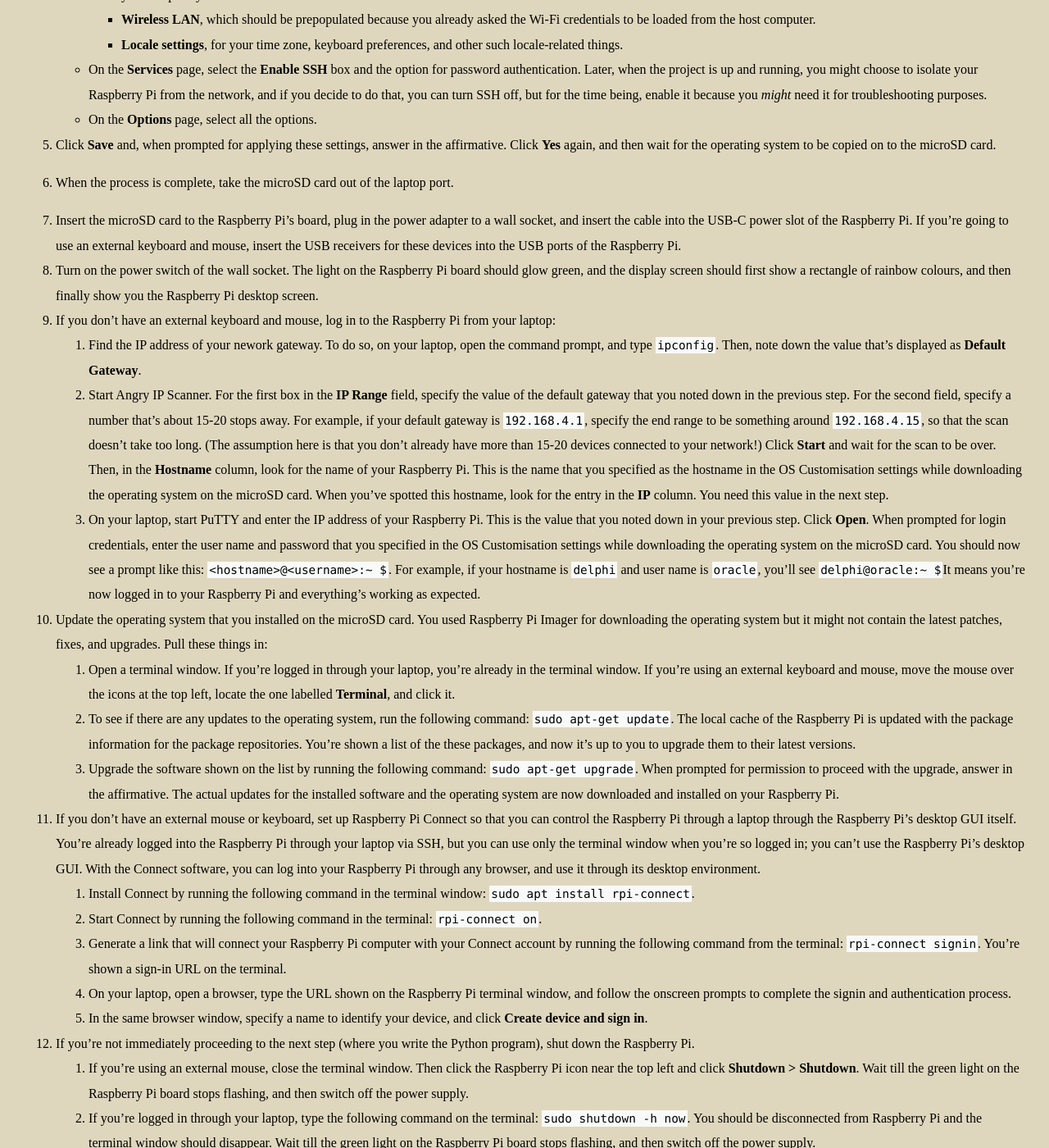
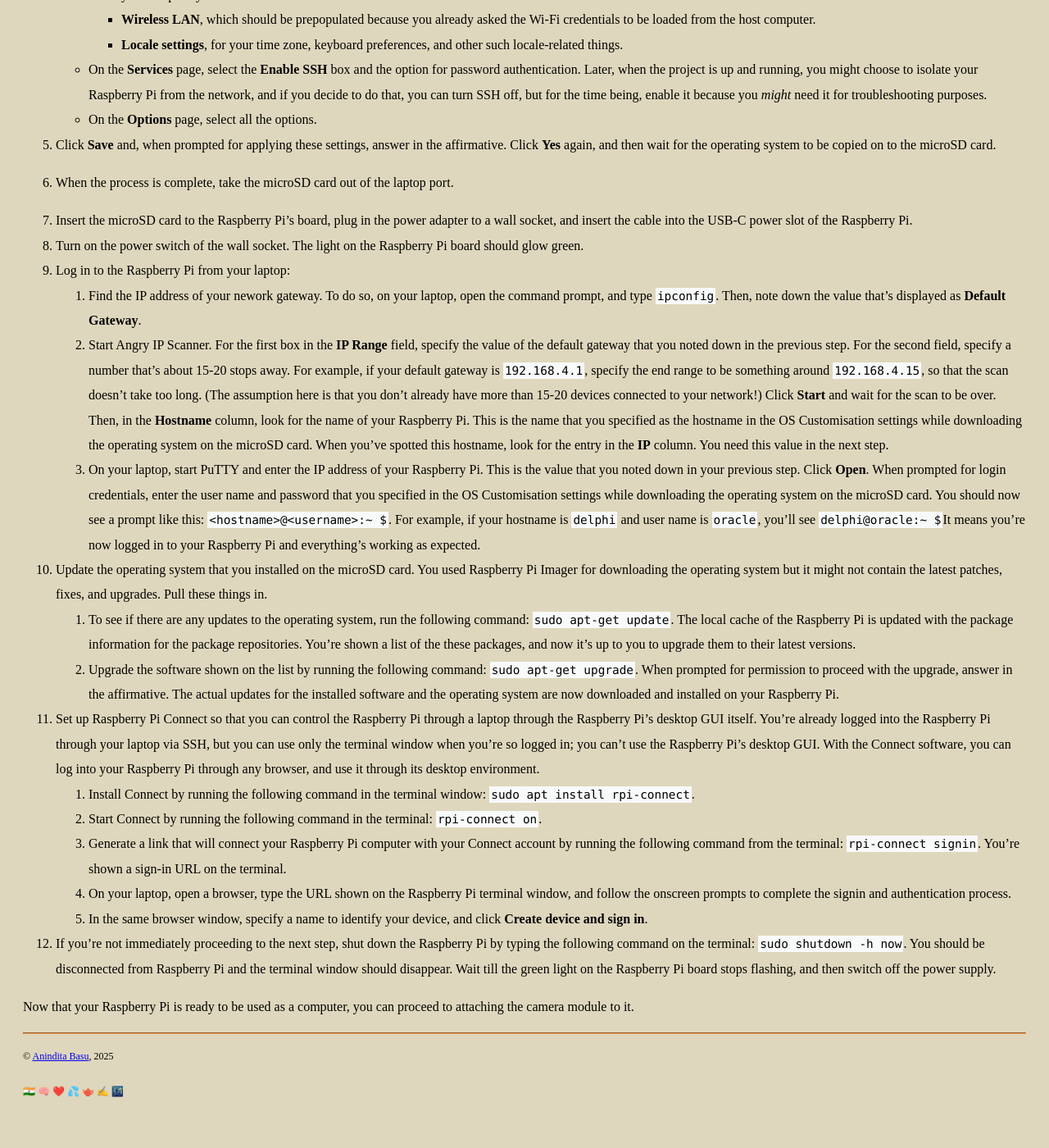
Before and after one commit to AninditaBasu/pi-projects, a Jekyll site: the page built from topics/pi_zero_install_os.md, in a window 1280 px wide and 1400 px high, scrolled down 1474 px. Shown: the whole window at 82% size. Built offline with Jekyll 4.4.1, drawn with Linux system fonts in a browser that asks for light colours; emoji names are drawn with the system emoji font; after the commit the page ends 2828 px from its top, so only the background shows below that; some of the changed text lies outside the part shown.

```diff
--- a/topics/pi_zero_install_os.md
+++ b/topics/pi_zero_install_os.md
@@ -6,43 +6,40 @@ pimodel: Raspberry Pi Zero W
 baseos: Debian Bookworm
 pios: Raspberry Pi OS 32-bit (A port of Debian Bookworm with the Raspberry Pi Desktop)
 created: Apr 20, 2025
-updated: Apr 20, 2025
+updated: Apr 25, 2025
 ---
 
 {% include mermaid_security_cam_flowchart.md %}
 
 # {{ page.title }}
 
-Do you see the tiny SanDisk Ultra microSD card near the bottom center of the Rspberry Pi computer board?
+The following image shows the three things that you need for the project: a power supply, a Raspberry Pi Zero W board, and a microSD card.
 
 <a href = "../images/pi_zero.jpeg"><img src = "../images/pi_zero.jpeg" width="50%" /></a><br/>
 <span style="font-size:75%;">To see a larger image, click the image.</span>
 
-The operating system will be downloaded on to that card, which will then be inserted into the microSD slot of the Raspberry Pi. That's what will get this little computer up and running, and make it ready for the project.
+An operating system will be downloaded on to this microSD card, which will then be inserted into the microSD slot of the Raspberry Pi, which will then be plugged into a power socket. That's what will get this little computer up and running, and make it ready for the project.
 
 <hr/>
 
 ## Steps
 
 {% include install_os.md %}
-1.  Insert the microSD card to the Raspberry Pi's board, plug in the power adapter to a wall socket, and insert the cable into the USB-C power slot of the Raspberry Pi. If you're going to use an external keyboard and mouse, insert the USB receivers for these devices into the USB ports of the Raspberry Pi.
-1.  Turn on the power switch of the wall socket. The light on the Raspberry Pi board should glow green, and the display screen should first show a rectangle of rainbow colours, and then finally show you the Raspberry Pi desktop screen.
-1.  If you don't have an external keyboard and mouse, log in to the Raspberry Pi from your laptop:
+1.  Insert the microSD card to the Raspberry Pi's board, plug in the power adapter to a wall socket, and insert the cable into the USB-C power slot of the Raspberry Pi.
+1.  Turn on the power switch of the wall socket. The light on the Raspberry Pi board should glow green.
+1.  Log in to the Raspberry Pi from your laptop:
     1.  Find the IP address of your nework gateway. To do so, on your laptop, open the command prompt, and type `ipconfig`. Then, note down the value that's displayed as **Default Gateway**.
     1.  Start Angry IP Scanner. For the first box in the **IP Range** field, specify the value of the default gateway that you noted down in the previous step. For the second field, specify a number that's about 15-20 stops away. For example, if your default gateway is `192.168.4.1`, specify the end range to be something around `192.168.4.15`, so that the scan doesn't take too long. (The assumption here is that you don't already have more than 15-20 devices connected to your network!) Click **Start** and wait for the scan to be over. Then, in the **Hostname** column, look for the name of your Raspberry Pi. This is the name that you specified as the hostname in the OS Customisation settings while downloading the operating system on the microSD card. When you've spotted this hostname, look for the entry in the **IP** column. You need this value in the next step.
 	1.  On your laptop, start PuTTY and enter the IP address of your Raspberry Pi. This is the value that you noted down in your previous step. Click **Open**. When prompted for login credentials, enter the user name and password that you specified in the OS Customisation settings while downloading the operating system on the microSD card. You should now see a prompt like this: `<hostname>@<username>:~ $`. For example, if your hostname is `delphi` and user name is `oracle`, you'll see `delphi@oracle:~ $`It means you're now logged in to your Raspberry Pi and everything's working as expected.
-1.  Update the operating system that you installed on the microSD card. You used Raspberry Pi Imager for downloading the operating system but it might not contain the latest patches, fixes, and upgrades. Pull these things in:
-    1.  Open a terminal window. If you're logged in through your laptop, you're already in the terminal window. If you're using an external keyboard and mouse, move the mouse over the icons at the top left, locate the one labelled **Terminal**, and click it.
+1.  Update the operating system that you installed on the microSD card. You used Raspberry Pi Imager for downloading the operating system but it might not contain the latest patches, fixes, and upgrades. Pull these things in.
     1.  To see if there are any updates to the operating system, run the following command: `sudo apt-get update`. The local cache of the Raspberry Pi is updated with the package information for the package repositories. You're shown a list of the these packages, and now it's up to you to upgrade them to their latest versions.
     1.  Upgrade the software shown on the list by running the following command: `sudo apt-get upgrade`. When prompted for permission to proceed with the upgrade, answer in the affirmative. The actual updates for the installed software and the operating system are now downloaded and installed on your Raspberry Pi.
-1.  If you don't have an external mouse or keyboard, set up Raspberry Pi Connect so that you can control the Raspberry Pi through a laptop through the Raspberry Pi's desktop GUI itself. You're already logged into the Raspberry Pi through your laptop via SSH, but you can use only the terminal window when you're so logged in; you can't use the Raspberry Pi's desktop GUI. With the Connect software, you can log into your Raspberry Pi through any browser, and use it through its desktop environment.
+1.  Set up Raspberry Pi Connect so that you can control the Raspberry Pi through a laptop through the Raspberry Pi's desktop GUI itself. You're already logged into the Raspberry Pi through your laptop via SSH, but you can use only the terminal window when you're so logged in; you can't use the Raspberry Pi's desktop GUI. With the Connect software, you can log into your Raspberry Pi through any browser, and use it through its desktop environment.
     1.  Install Connect by running the following command in the terminal window: `sudo apt install rpi-connect`.
 	1.  Start Connect by running the following command in the terminal: `rpi-connect on`.
 	1.  Generate a link that will connect your Raspberry Pi computer with your Connect account by running the following command from the terminal: `rpi-connect signin`. You're shown a sign-in URL on the terminal.
 	1.  On your laptop, open a browser, type the URL shown on the Raspberry Pi terminal window, and follow the onscreen prompts to complete the signin and authentication process.
 	1.  In the same browser window, specify a name to identify your device, and click **Create device and sign in**.
-1.  If you're not immediately proceeding to the next step (where you write the Python program), shut down the Raspberry Pi.
-    1.  If you're using an external mouse, close the terminal window. Then click the Raspberry Pi icon near the top left and click **Shutdown > Shutdown**. Wait till the green light on the Raspberry Pi board stops flashing, and then switch off the power supply.
-	1.  If you're logged in through your laptop, type the following command on the terminal: `sudo shutdown -h now`. You should be disconnected from Raspberry Pi and the terminal window should disappear.  Wait till the green light on the Raspberry Pi board stops flashing, and then switch off the power supply.
+1.  If you're not immediately proceeding to the next step, shut down the Raspberry Pi by typing the following command on the terminal: `sudo shutdown -h now`. You should be disconnected from Raspberry Pi and the terminal window should disappear.  Wait till the green light on the Raspberry Pi board stops flashing, and then switch off the power supply.
 
 Now that your Raspberry Pi is ready to be used as a computer, you can proceed to attaching the camera module to it.
```
Also changed, not shown: topics/bash_security_camera.md (+4 -3 lines), topics/pi_zero_attach_camera3.md (+3 -4 lines), topics/security_camera.md (+4 -5 lines).
